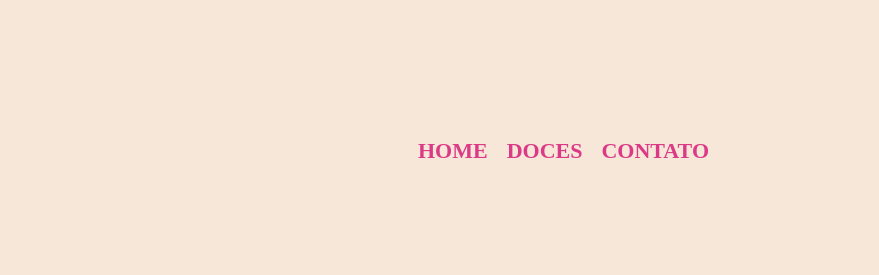
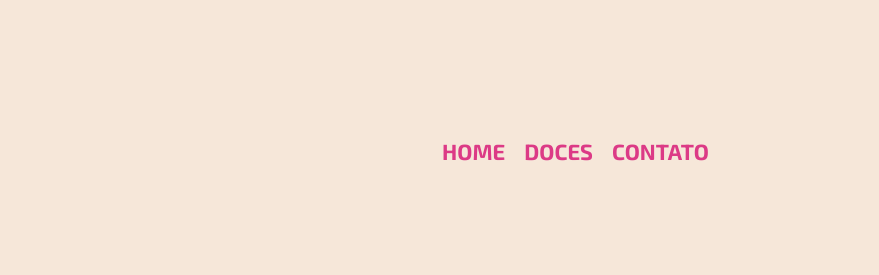
Before and after one commit to Rafael-Santos-del/FORA-DA-TELA-TCC-, a plain HTML site: page index.html in a window 1280 px wide. Shown: the top 275 px of the page, 401-1280 px from the left. Drawn offline with Linux system fonts and the light colour scheme.

Commit message:
atualização do dia 16/11/2026

```diff
--- a/index.html
+++ b/index.html
@@ -7,6 +7,9 @@
     <title>Doceria Fora da Tela</title>
     <link rel="stylesheet" href="reset.css">
     <link rel="stylesheet" href="style.css">
+    <link rel="preconnect" href="https://fonts.googleapis.com">
+<link rel="preconnect" href="https://fonts.gstatic.com" crossorigin>
+<link href="https://fonts.googleapis.com/css2?family=Exo+2:ital,wght@0,100..900;1,100..900&display=swap" rel="stylesheet">
 </head>
 
 <body>
--- a/style.css
+++ b/style.css
@@ -26,6 +26,8 @@ nav a {
     font-weight: bold;
     font-size: 22px;
     text-decoration: none;
+    font-family: "Exo 2", sans-serif;
+    font-optical-sizing: auto;
 }
 
 nav a:hover {
```
